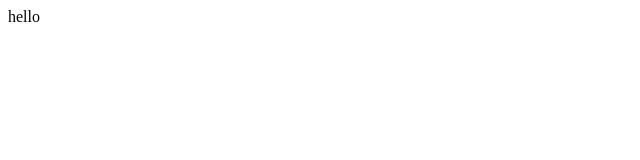
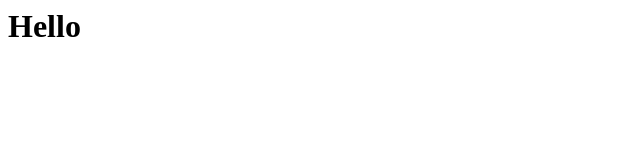
Before and after one commit to payalthummar/test2022, a plain HTML site: page index.html in a window 1280 px wide. Shown: the whole page, without its empty margins (0-640 px from the left). Drawn offline with Linux system fonts and the light colour scheme.

Commit message:
h1 added

```diff
--- a/index.html
+++ b/index.html
@@ -6,6 +6,6 @@
     <title>Document</title>
   </head>
   <body>
-    hello
+    <h1>Hello</h1>
   </body>
 </html>
```
Also changed, not shown: style.css (added).
